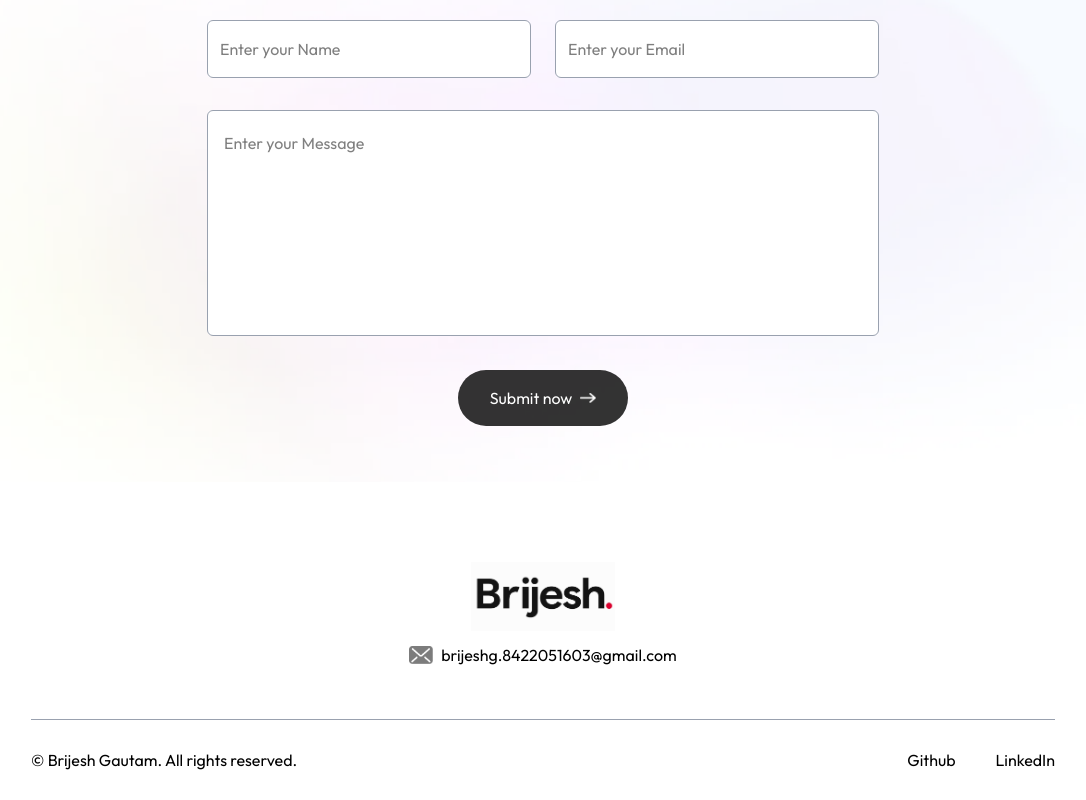
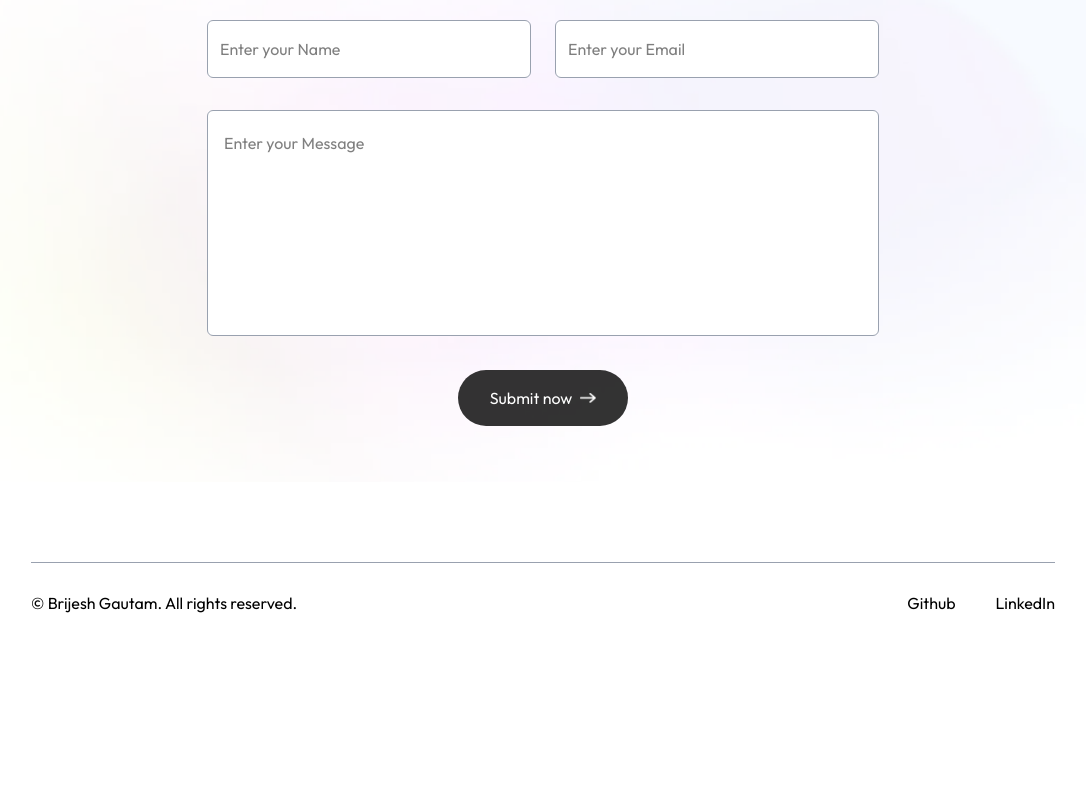
Before and after one commit to MaximusRax/Portfolio, a Next.js app: page / in a window 1280 px wide. Shown: the part 3281-4081 px from the top of the page, without its empty margins (97-1183 px from the left). After the commit the page ends 3924 px from the top, so only its background shows below. Built offline with nearby package versions, Linux system fonts and the light colour scheme; a web font is replaced by a local one.

Commit message:
Update Footer.jsx
Removed Email address

```diff
--- a/app/components/Footer.jsx
+++ b/app/components/Footer.jsx
@@ -5,13 +5,7 @@ import React from 'react'
 const Footer = () => {
     return (
         <div className="mt-20">
-            <div className="text-center">
-                <Image src={assets.logo} alr='' className='w-36  mx-auto mb-2' alt='' />
-                <div className="w-max flex items-center gap-2 mx-auto">
-                    <Image src={assets.mail_icon} className='w-6' alt='' />
-                    brijeshg.8422051603@gmail.com
-                </div>
-            </div>
+
             <div className="text-center sm:flex itesm-center justify-between border-t border-gray-400 mx-[10%] mt-12 py-6">
                 <p>&copy; Brijesh Gautam. All rights reserved.</p>
                 <ul className='flex items-center gap-10 justify-center mt-4 sm:mt-0'>
```
